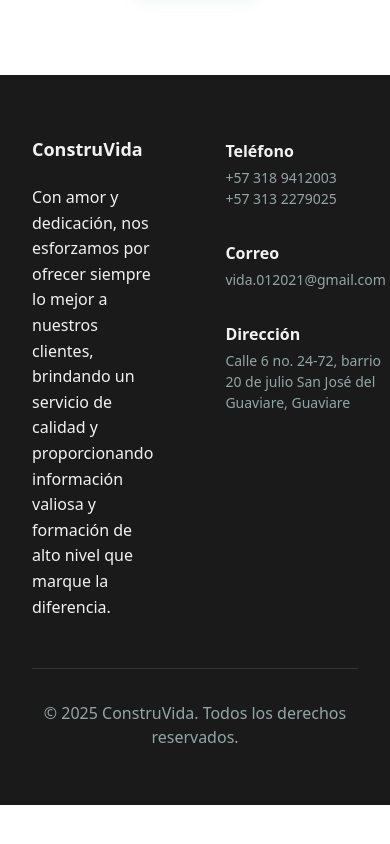
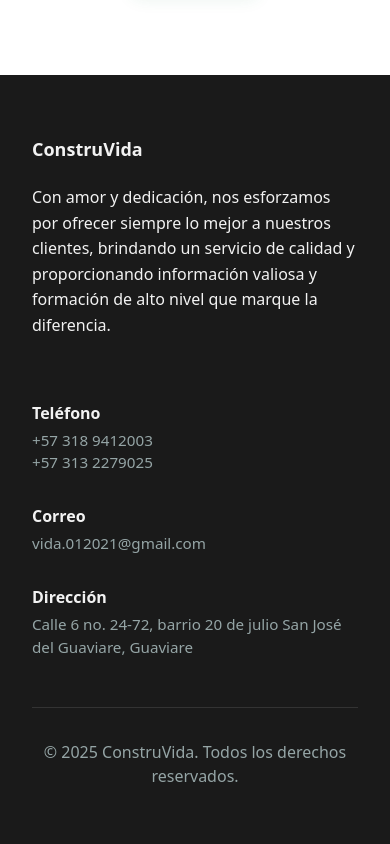
Before and after one commit to SantiagoSorza/ConstruVida, an Angular app: page / in a window 390 px wide. Shown: the part 2872-3716 px from the top of the page. Before the commit the page ends 3677 px from the top, so only its background shows below. Built offline with nearby package versions, Linux system fonts and the light colour scheme.

Commit message:
ajustes de footer

```diff
--- a/src/styles/layout/footer.css
+++ b/src/styles/layout/footer.css
@@ -113,17 +113,45 @@
 
 
 @media (max-width: 768px) {
-    .footer__content {
+  .footer__grid {
     grid-template-columns: 1fr;
-        text-align: center;
     gap: var(--space-4);
   }
 
-    .footer__column {
+  .footer__section--left {
     margin-bottom: var(--space-3);
   }
 
-    .footer__social {
-        justify-content: center;
+  .footer__section--right {
+    display: flex;
+    flex-direction: row;
+    align-items: flex-start;
+    justify-content: space-between;
+    gap: var(--space-3);
+    flex-wrap: nowrap;
   }
+
+  .footer__section--right .footer__item {
+    display: flex;
+    flex-direction: column;
+    align-items: flex-start;
+    justify-content: flex-start;
+    gap: 6px;
+    flex: 1 1 33%;
+    min-width: 0;
   }
+
+  .footer__item-text { font-size: .9rem; }
+}
+
+@media (max-width: 425px) {
+  .footer__section--right {
+    flex-wrap: wrap;
+  }
+
+  .footer__section--right .footer__item {
+    flex: 1 1 100%;
+  }
+
+  .footer__item-text { font-size: .95rem; }
+}
```
Lines whose indentation alone changed are shown as unchanged.
